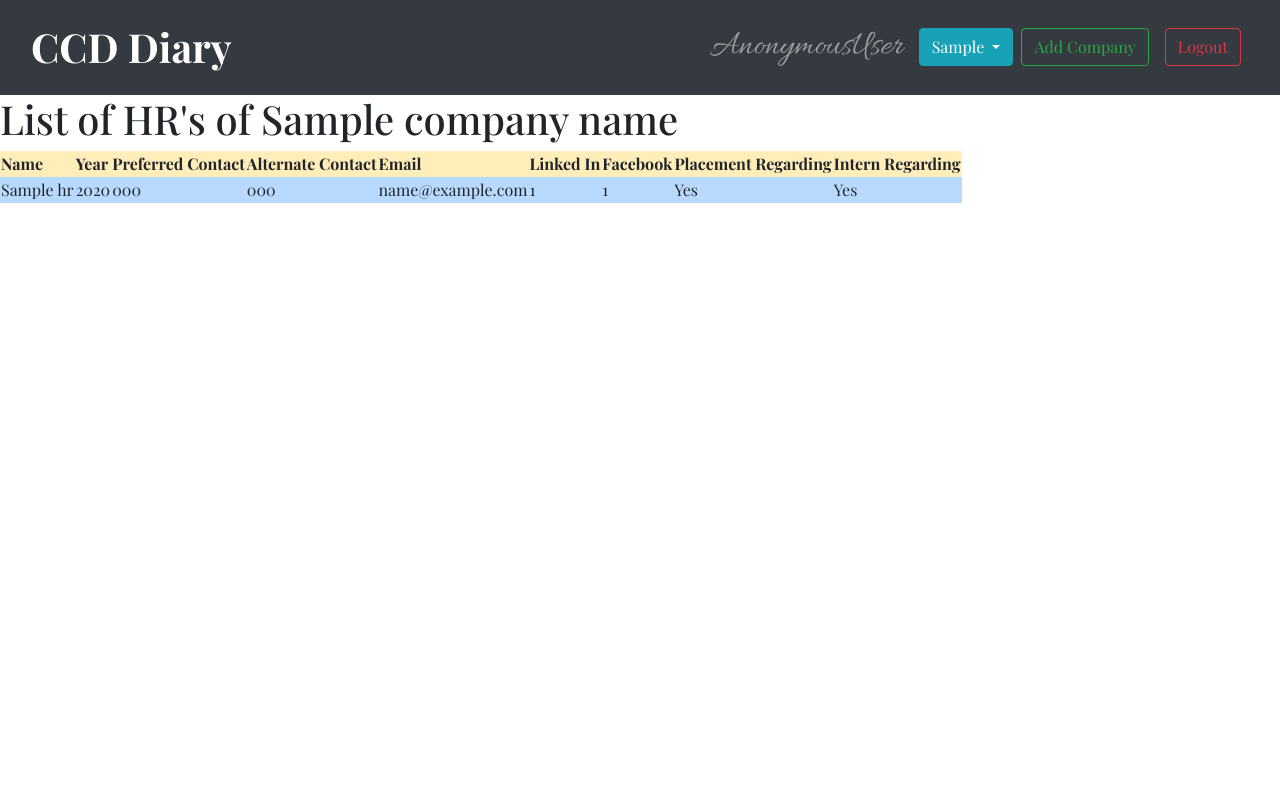
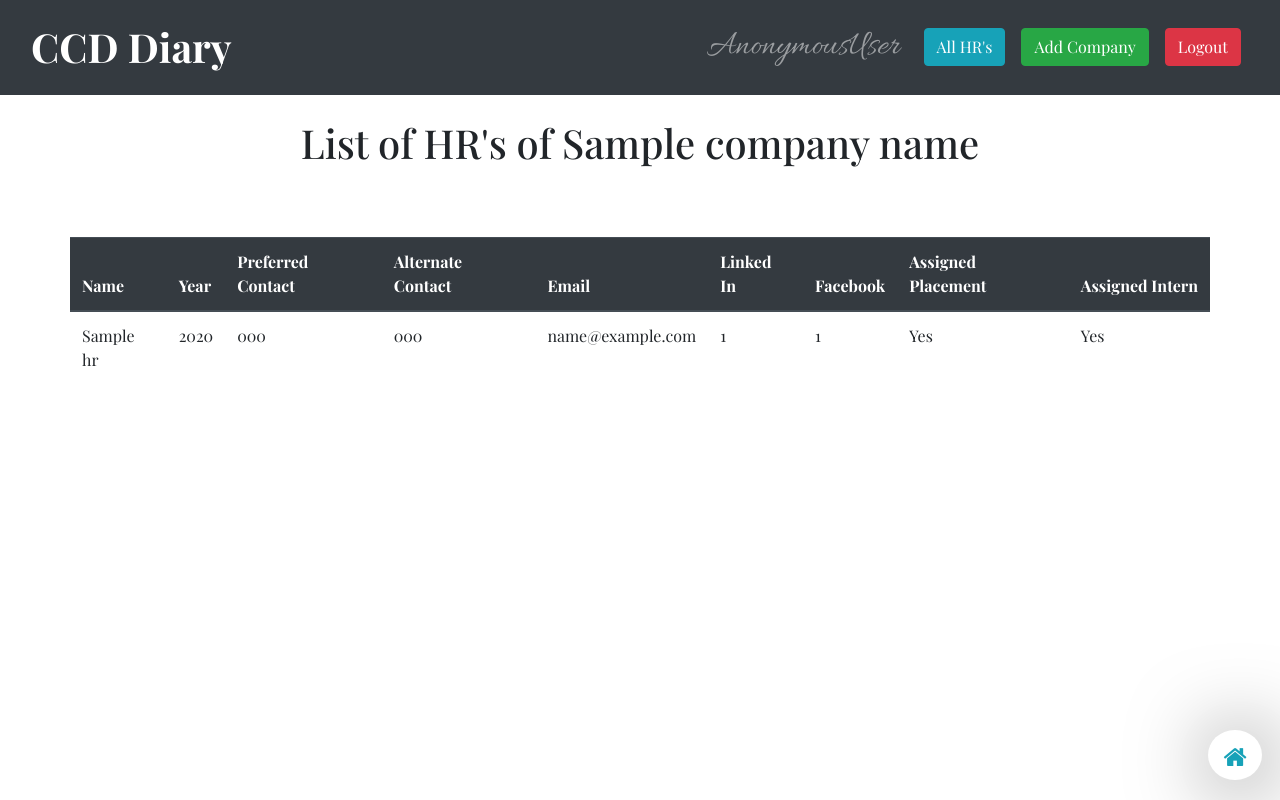
Before and after one commit to sksingh1202/CCD-Intern_and_Placement-Diary, a Django app: template diary/templates/diary/hr_list.html in a window 1280 px wide. Run offline with Django 3.2, Linux system fonts and the light colour scheme; the template is opened without the code that fills it: most values are stand-ins (such as "Sample title", 1, 10 or a date in 2020); some libraries are stand-ins or nearby versions.

Commit message:
Added buttons to view hr_list and present_hr

```diff
--- a/diary/models.py
+++ b/diary/models.py
@@ -16,7 +16,6 @@ from phonenumber_field.modelfields import PhoneNumberField
 #api related code
 import clearbit
 clearbit.key = os.environ.get('CLEARBIT_KEY')
-
 # Create your models here.
 
 # this is for making a custom user model which adds in additional features from the built in
--- a/diary/static/diary/css/base.css
+++ b/diary/static/diary/css/base.css
@@ -16,3 +16,22 @@ a{
 a:link{
     text-decoration:none;
 }
+.home-icon{
+    display: flex;
+    width:50px;
+    height:50px;
+    align-item:center;
+    justify-content:center;
+    position:fixed;
+    right:20px;
+    bottom:20px;
+}
+i.fa-home{
+       font-size:25px;
+       color:#17a2b8;
+       box-shadow: rgba(0, 0, 0, 0.52) 5px 5px 80px 4px;
+}
+i.fa-home:hover{
+    background-color:#17a2b8;
+    color: white;
+}
--- a/diary/static/diary/css/company_list.css
+++ b/diary/static/diary/css/company_list.css
@@ -1,3 +1,4 @@
+
 .company_clicked{
 
     cursor:pointer;
@@ -5,6 +6,7 @@
 .list-body{
     margin-top: 50px;
     margin-bottom: 25px;
+    width:100%;
 }
 a.tags{
     font-size: 16px;
--- /dev/null
+++ b/diary/static/diary/css/hr_list.css
@@ -0,0 +1,6 @@
+.table-container{
+    margin:70px;
+}
+.selected-row:hover{
+    background-color:#CBE0FF;
+}
--- a/diary/templates/diary/base.html
+++ b/diary/templates/diary/base.html
@@ -15,11 +15,13 @@
     <link rel="stylesheet" type="text/css" href="{% static 'diary/css/company_intern_remarks.css' %}">
     <link rel="stylesheet" type="text/css" href="{% static 'diary/css/timeline.css' %}">
     <link rel="stylesheet" type="text/css" href="{% static 'diary/css/not_allowed.css' %}">
+    <link rel="stylesheet" type="text/css" href="{% static 'diary/css/hr_list.css' %}">
 
     <title>Diary Portal</title>
   </head>
 
   <body>
+    <a href="{% url 'company_list' year=2020 %}" class="home-icon"><i class=" fa fa-home"></i></a>
     <nav class="navbar navbar-dark bg-dark">
       <div class="container-fluid">
   		  <a class="navbar-brand mr-auto" href="{% url 'company_list' year=2020 %}">CCD Diary</a>
@@ -34,15 +36,12 @@
             {% for y in yr_list %}
             <a class="dropdown-item" href="{% url 'company_list' year=y %}">{{y}}</a>
             {% endfor %}
-<!--            <a class="dropdown-item" href="#">Another action</a>-->
-<!--            <a class="dropdown-item" href="#">Something else here</a>-->
-<!--            <div class="dropdown-divider"></div>-->
-<!--            <a class="dropdown-item" href="#">Separated link</a>-->
           </div>
         </div>
           {% endblock %}
-          <a class="btn btn-outline-success my-2 my-sm-0 mx-2" href="{% url 'company_create' %}">Add Company</a>
-          <a class="btn btn-outline-danger my-2 my-sm-0 mx-2" href ="{% url 'logout' %}">Logout</a>
+          <a class="btn btn-info my-2 my-sm-0 mx-2" href="{% url 'hr_present_list' %}">All HR's</a>
+          <a class="btn btn-success my-2 my-sm-0 mx-2" href="{% url 'company_create' %}">Add Company</a>
+          <a class="btn btn-danger my-2 my-sm-0 mx-2" href ="{% url 'logout' %}">Logout</a>
         </div>
       </div>
 	 </nav>
--- a/diary/templates/diary/company_intern_remarks.html
+++ b/diary/templates/diary/company_intern_remarks.html
@@ -2,7 +2,7 @@
 {% load static %}
 
 {% block dropdown-block %}
-<div class="btn-group">
+  <div class="btn-group">
   <button type="button" class="btn btn-info dropdown-toggle" data-toggle="dropdown" aria-haspopup="true" aria-expanded="false">
             {{yr}}
           </button>
@@ -22,7 +22,7 @@
   <div class="row">
     <div class="col-2"><!-- image -->
       {# company details #}
-      <img src="https://logo.clearbit.com/{{company.name}}.com?size=500" class=" card-img" alt="Unable to fetch Image!" >
+      <img src="http://logo.clearbit.com/{{company.response.domain}}?size=500" class=" card-img" alt="Unable to fetch Image!" >
     </div>
     <div class="col-10">
       <h1 class="display-4">{{company.name}}</h1>
@@ -54,7 +54,7 @@
           </div>
         </div>
             {% if form %}
-            <div class="col-2 "><a class="fa fa-user text-light bg-primary" href="{% url 'create_hr' slug=company.slug %}"></a></div>
+            <div class="col-2"><a class="fa fa-user text-light bg-primary mr-2" href="{% url 'create_hr' slug=company.slug %}"></a><a class="fa fa-list-ul text-light bg-primary" href="{% url 'hr_list' slug=company.slug %}"></a></div>
             {% endif %}
             <div class="col-6"> <!-- for POC list -->
               <ul class="list-inline float-right">
--- a/diary/templates/diary/company_list.html
+++ b/diary/templates/diary/company_list.html
@@ -10,11 +10,10 @@
     {% else %}
       <div class="company_clicked" onclick="window.location.href = '{% url 'company_intern_remarks' slug=company.slug year=yr %} ';">
     {% endif %}
-        <div class="card mb-3 p-2">
+        <div class="company card mb-3 p-2">
           <div class="row no-gutters">
             <div class="col-md-2 d-flex align-items-center">
-              <img src="http://logo.clearbit.com/{{company.name}}.com?size=500" class=" card-img" alt="Unable to fetch Image!" >
-<!--              <img src="{{logo}}?size=500" class=" card-img" alt="Unable to fetch Image!" >-->
+              <img src="http://logo.clearbit.com/{{company.response.domain}}?size=500" class=" card-img" alt="Unable to fetch Image!" >
             </div>
             <div class="col-md-10">
               <div class="card-body row d-flex align-items-center">
--- a/diary/templates/diary/company_placement_remarks.html
+++ b/diary/templates/diary/company_placement_remarks.html
@@ -22,7 +22,7 @@
   <div class="row">
     <div class="col-2"><!-- image -->
       {# company details #}
-      <img src="https://logo.clearbit.com/{{company.name}}.com?size=500" class=" card-img" alt="Unable to fetch Image!" >
+      <img src="http://logo.clearbit.com/{{company.response.domain}}?size=500" class=" card-img" alt="Unable to fetch Image!" >
     </div>
     <div class="col-10">
       <h1 class="display-4">{{company.name}}</h1>
--- a/diary/templates/diary/hr_list.html
+++ b/diary/templates/diary/hr_list.html
@@ -1,22 +1,24 @@
 {% extends "diary/base.html" %}
-
-{% block content %}
-  <h1>List of HR's of {{company_name}}</h1>
-  <table>
-    <thead>
-      <th class="table-warning">Name</th>
-      <th class="table-warning">Year</th>
-      <th class="table-warning">Preferred Contact</th>
-      <th class="table-warning">Alternate Contact</th>
-      <th class="table-warning">Email</th>
-      <th class="table-warning">Linked In</th>
-      <th class="table-warning">Facebook</th>
-      <th class="table-warning">Placement Regarding</th>
-      <th class="table-warning">Intern Regarding</th>
+{% block dropdown-block %}
+{% endblock %}
+  {% block content %}
+  <h1 class="text-center m-4">List of HR's of {{company_name}}</h1>
+  <div class="table-container">
+  <table class="table" >
+    <thead class="thead-dark">
+    <th scope="col">Name</th>
+    <th scope="col">Year</th>
+    <th scope="col">Preferred Contact</th>
+    <th scope="col">Alternate Contact</th>
+    <th scope="col">Email</th>
+    <th scope="col">Linked In</th>
+    <th scope="col">Facebook</th>
+    <th scope="col">Assigned Placement</th>
+    <th scope="col">Assigned Intern</th>
     </thead>
     <tbody>
       {% for hr in hr_list %}
-        <tr class="table-primary">
+        <tr scope="row" class="selected-row">
           <td>{{hr.name}}</td>
           <td>{{hr.company.year}}</td>
           <td>{{hr.contact_number_1}}</td>
@@ -30,4 +32,5 @@
       {% endfor %}
     </tbody>
   </table>
+  </div>
 {% endblock content %}
--- a/diary/views.py
+++ b/diary/views.py
@@ -10,8 +10,7 @@ from . import forms
 from . import models
 
 #api related code
-# import clearbit
-# clearbit.key = 'sk_39c19112e75518aa4353364ab512452e'
+
 
 # Create your views here.
 
--- a/diary_portal/settings.py
+++ b/diary_portal/settings.py
@@ -20,7 +20,6 @@ BASE_DIR = os.path.dirname(os.path.dirname(os.path.abspath(__file__)))
 
 # Quick-start development settings - unsuitable for production
 # See https://docs.djangoproject.com/en/3.0/howto/deployment/checklist/
-
 # SECURITY WARNING: keep the secret key used in production secret!
 SECRET_KEY = os.environ.get('SECRET_KEY')
 # SECURITY WARNING: don't run with debug turned on in production!
```
Also changed, not shown: diary/templates/diary/hr_present_list.html (+16 -14 lines).
